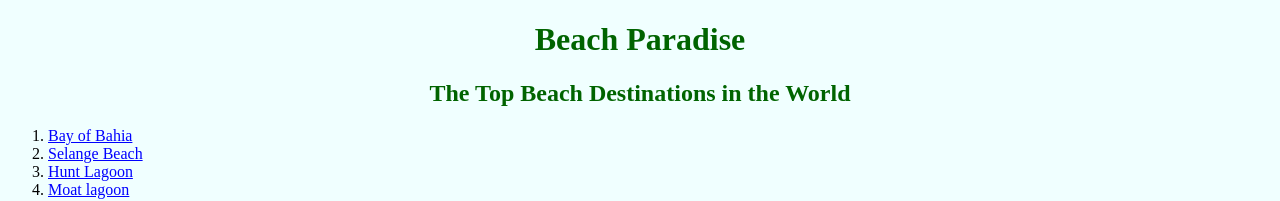
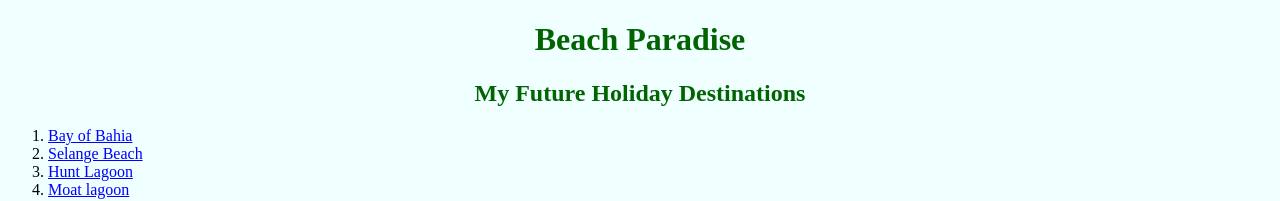
Before and after one commit to JCON3DEV/BeachParadise, a plain HTML site: page index.html in a window 1280 px wide. Shown: the top 201 px of the page. Drawn offline with Linux system fonts and the light colour scheme.

Commit message:
changes to heading
Adjusted the heading

```diff
--- a/index.html
+++ b/index.html
@@ -10,7 +10,7 @@
   <body>
     <!-- Main Menu -->
     <h1 id="top">Beach Paradise</h1>
-    <h2>The Top Beach Destinations in the World</h2>
+    <h2>My Future Holiday Destinations</h2>
     <div class="beaches">
 
     <ol>
```
